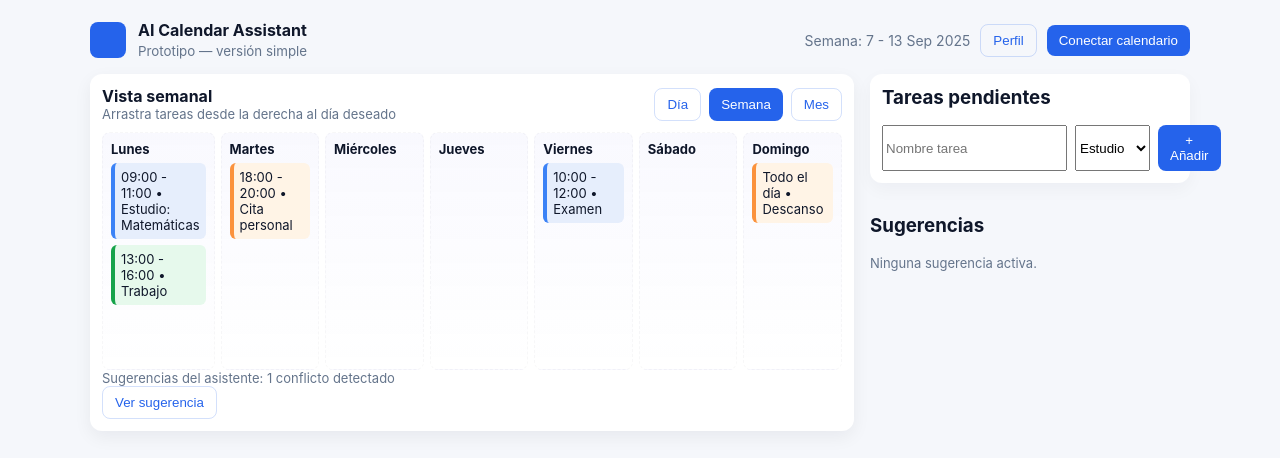
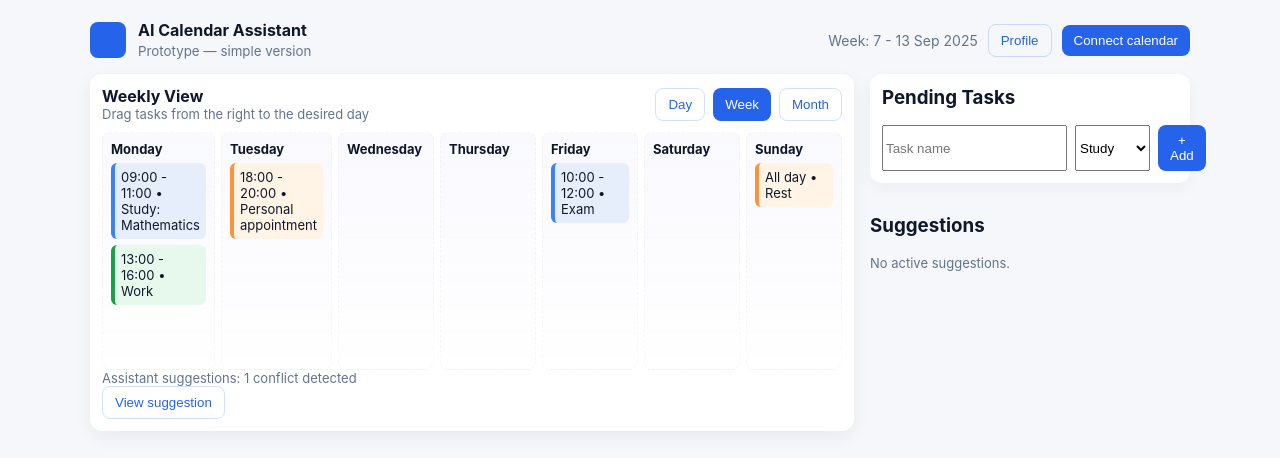
Before and after one commit to thoadl/Calendar-AI-Assistant-for-INFO212, a plain HTML site: page index.html in a window 1280 px wide. Drawn offline with Linux system fonts and the light colour scheme.

Commit message:
index.html v0.1

```diff
--- a/index.html
+++ b/index.html
@@ -1,9 +1,9 @@
 <!doctype html>
-<html lang="es">
+<html lang="en">
 <head>
   <meta charset="utf-8" />
   <meta name="viewport" content="width=device-width,initial-scale=1" />
-  <title>AI Calendar Assistant - Prototipo</title>
+  <title>AI Calendar Assistant - Prototype</title>
   <link rel="stylesheet" href="styles.css" />
 </head>
 <body>
@@ -12,13 +12,13 @@
       <div class="logo">
         <div class="dot"></div>
         <div>
-          <strong>AI Calendar Assistant</strong><br><small style="color:var(--muted)">Prototipo — versión simple</small>
+          <strong>AI Calendar Assistant</strong><br><small style="color:var(--muted)">Prototype — simple version</small>
         </div>
       </div>
       <div class="controls">
-        <div style="color:var(--muted);font-size:14px">Semana: 7 - 13 Sep 2025</div>
-        <button class="btn ghost">Perfil</button>
-        <button class="btn">Conectar calendario</button>
+        <div style="color:var(--muted);font-size:14px">Week: 7 - 13 Sep 2025</div>
+        <button class="btn ghost">Profile</button>
+        <button class="btn">Connect calendar</button>
       </div>
     </header>
 
@@ -26,82 +26,81 @@
       <section class="calendar-card">
         <div class="calendar-header">
           <div>
-            <strong>Vista semanal</strong>
-            <div style="font-size:13px;color:var(--muted)">Arrastra tareas desde la derecha al día deseado</div>
+            <strong>Weekly View</strong>
+            <div style="font-size:13px;color:var(--muted)">Drag tasks from the right to the desired day</div>
           </div>
           <div class="view-toggle">
-            <button class="btn ghost" onclick="toggleView('day')">Día</button>
-            <button class="btn" onclick="toggleView('week')">Semana</button>
-            <button class="btn ghost" onclick="toggleView('month')">Mes</button>
+            <button class="btn ghost" onclick="toggleView('day')">Day</button>
+            <button class="btn" onclick="toggleView('week')">Week</button>
+            <button class="btn ghost" onclick="toggleView('month')">Month</button>
           </div>
         </div>
 
         <div class="week-grid" id="weekGrid">
-          <div class="day" data-day="Lunes" ondragover="onDragOver(event)" ondragleave="onDragLeave(event)" ondrop="onDrop(event)">
-            <h4>Lunes</h4>
-            <div class="slot" data-type="study">09:00 - 11:00 • Estudio: Matemáticas</div>
-            <div class="slot work">13:00 - 16:00 • Trabajo</div>
+          <div class="day" data-day="Monday">
+            <h4>Monday</h4>
+            <div class="slot" data-type="study">09:00 - 11:00 • Study: Mathematics</div>
+            <div class="slot work">13:00 - 16:00 • Work</div>
           </div>
 
-          <div class="day" data-day="Martes" ondragover="onDragOver(event)" ondragleave="onDragLeave(event)" ondrop="onDrop(event)">
-            <h4>Martes</h4>
-            <div class="slot personal">18:00 - 20:00 • Cita personal</div>
+          <div class="day" data-day="Tuesday">
+            <h4>Tuesday</h4>
+            <div class="slot personal">18:00 - 20:00 • Personal appointment</div>
           </div>
 
-          <div class="day" data-day="Miércoles" ondragover="onDragOver(event)" ondragleave="onDragLeave(event)" ondrop="onDrop(event)">
-            <h4>Miércoles</h4>
-
+          <div class="day" data-day="Wednesday">
+            <h4>Wednesday</h4>
           </div>
 
-          <div class="day" data-day="Jueves" ondragover="onDragOver(event)" ondragleave="onDragLeave(event)" ondrop="onDrop(event)">
-            <h4>Jueves</h4>
+          <div class="day" data-day="Thursday">
+            <h4>Thursday</h4>
           </div>
 
-          <div class="day" data-day="Viernes" ondragover="onDragOver(event)" ondragleave="onDragLeave(event)" ondrop="onDrop(event)">
-            <h4>Viernes</h4>
-            <div class="slot" data-type="exam">10:00 - 12:00 • Examen</div>
+          <div class="day" data-day="Friday">
+            <h4>Friday</h4>
+            <div class="slot" data-type="exam">10:00 - 12:00 • Exam</div>
           </div>
 
-          <div class="day" data-day="Sábado" ondragover="onDragOver(event)" ondragleave="onDragLeave(event)" ondrop="onDrop(event)">
-            <h4>Sábado</h4>
+          <div class="day" data-day="Saturday">
+            <h4>Saturday</h4>
           </div>
 
-          <div class="day" data-day="Domingo" ondragover="onDragOver(event)" ondragleave="onDragLeave(event)" ondrop="onDrop(event)">
-            <h4>Domingo</h4>
-            <div class="slot personal">Todo el día • Descanso</div>
+          <div class="day" data-day="Sunday">
+            <h4>Sunday</h4>
+            <div class="slot personal">All day • Rest</div>
           </div>
         </div>
 
         <div class="footer-suggest">
-          <div style="font-size:13px;color:var(--muted)">Sugerencias del asistente: 1 conflicto detectado</div>
+          <div style="font-size:13px;color:var(--muted)">Assistant suggestions: 1 conflict detected</div>
           <div>
-            <button class="btn ghost" onclick="showSuggestion()">Ver sugerencia</button>
+            <button class="btn ghost" onclick="showSuggestion()">View suggestion</button>
           </div>
         </div>
       </section>
 
       <aside>
         <div class="tasks">
-          <h3>Tareas pendientes</h3>
+          <h3>Pending Tasks</h3>
           <div class="task-list" id="taskList">
-            <!-- tareas generadas -->
+            <!-- generated tasks -->
           </div>
 
           <div class="add-form">
-            <input id="taskTitle" placeholder="Nombre tarea" />
+            <input id="taskTitle" placeholder="Task name" />
             <select id="taskType">
-              <option value="study">Estudio</option>
-              <option value="work">Trabajo</option>
+              <option value="study">Study</option>
+              <option value="work">Work</option>
               <option value="personal">Personal</option>
             </select>
-            <button class="btn" onclick="addTask()">+ Añadir</button>
+            <button class="btn" onclick="addTask()">+ Add</button>
           </div>
         </div>
 
         <div class="suggestions">
-          <h3>Sugerencias</h3>
+          <h3>Suggestions</h3>
           <div id="suggestionBox">
-            <div style="font-size:13px;color:var(--muted)">Ninguna sugerencia activa.</div>
+            <div style="font-size:13px;color:var(--muted)">No active suggestions.</div>
           </div>
         </div>
       </aside>
@@ -110,20 +109,19 @@
 
   <script>
     document.addEventListener('DOMContentLoaded', () => {
-      // hacer cada slot arrastrable
+      // make each slot draggable
       document.querySelectorAll('.slot').forEach(slot => {
         slot.setAttribute('draggable', 'true');
       });
 
       let draggedSlot = null;
 
-      // Arrastrar los slots
+      // Drag slots
       document.addEventListener('dragstart', e => {
         const slot = e.target.closest('.slot');
         if (!slot) return;
         draggedSlot = slot;
         slot.classList.add('dragging');
-        // necesario para algunos navegadores
         if (e.dataTransfer) {
           e.dataTransfer.setData('text/plain', '');
           e.dataTransfer.effectAllowed = 'move';
@@ -137,7 +135,7 @@
         draggedSlot = null;
       });
 
-      // Manejar drop en los días
+      // Handle drop on days
       document.querySelectorAll('.day').forEach(day => {
         day.addEventListener('dragover', e => {
           e.preventDefault();
@@ -156,7 +154,7 @@
         });
       });
 
-      // Toggle vista
+      // Toggle view
       window.toggleView = function(view) {
         const grid = document.getElementById('weekGrid');
         if (!grid) return;
```
